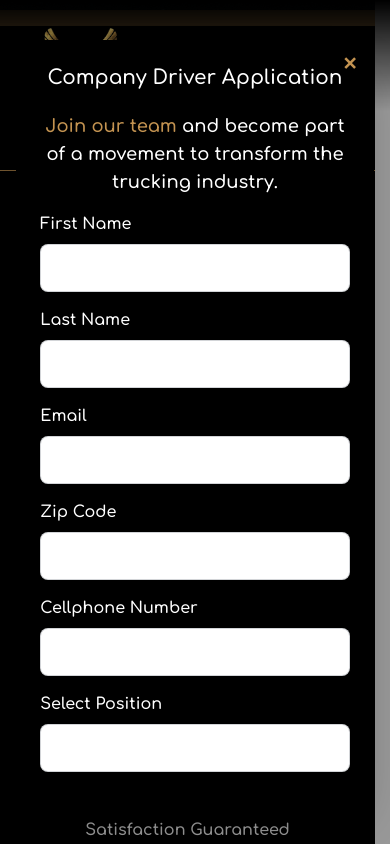
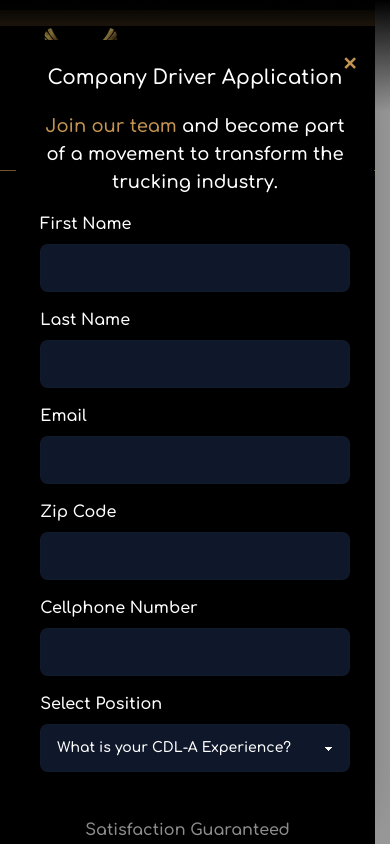
Before and after one commit to darnteam/Eagle-Axis, a React (Create React App) app: page / in a window 390 px wide. Both pictures are taken after a click on the button "COMPANY DRIVER". Shown: the part 834-1678 px from the top of the page. Built offline with nearby package versions, Linux system fonts and the light colour scheme.

Commit message:
FINAL - Hosted

```diff
--- a/src/components/ApplicationModal/ApplicationModal.jsx
+++ b/src/components/ApplicationModal/ApplicationModal.jsx
@@ -99,7 +99,7 @@ export const ApplicationModal = ({ position, id }) => {
                 value={formData.firstName}
                 onChange={handleChange}
                 required
-                className="input input-bordered w-full"
+                className="input bg-slate-900	 input-bordered w-full"
               />
 
               <label className="block mt-4 mb-2">Last Name</label>
@@ -109,7 +109,7 @@ export const ApplicationModal = ({ position, id }) => {
                 value={formData.lastName}
                 onChange={handleChange}
                 required
-                className="input input-bordered w-full"
+                className="input bg-slate-900	input-bordered w-full"
               />
 
               <label className="block mt-4 mb-2">Email</label>
@@ -119,7 +119,7 @@ export const ApplicationModal = ({ position, id }) => {
                 value={formData.email}
                 onChange={handleChange}
                 required
-                className="input input-bordered w-full"
+                className="input bg-slate-900 input-bordered w-full"
               />
 
               <label className="block mt-4 mb-2">Zip Code</label>
@@ -129,7 +129,7 @@ export const ApplicationModal = ({ position, id }) => {
                 value={formData.zip}
                 onChange={handleChange}
                 required
-                className="input input-bordered w-full"
+                className="input bg-slate-900 input-bordered w-full"
               />
 
               <label className="block mt-4 mb-2">Cellphone Number</label>
@@ -139,24 +139,22 @@ export const ApplicationModal = ({ position, id }) => {
                 value={formData.cellphone}
                 onChange={handleChange}
                 required
-                className="input input-bordered w-full"
+                className="input bg-slate-900 input-bordered w-full"
               />
 
-              <label className="block mt-4 mb-2">Select Position</label>
+              <label className="block  mt-4 mb-2">Select Position</label>
               <select
                 name="option"
                 value={formData.option}
                 onChange={handleChange}
                 required
-                className="select select-bordered w-full"
+                className="select select-bordered bg-slate-900 w-full"
               >
                 <option value="" disabled>
                   What is your CDL-A Experience?
                 </option>
-                <option value="No CDL-A">No CDL-A</option>
-                <option value="0-6 months">0-6 months</option>
-                <option value="6-12 months">6-12 months</option>
-                <option value="1+ years">1+ years</option>
+                <option value="Less than 2 years">Less than 2 years</option>
+                <option value="2+ years">2+ years</option>
               </select>
             </div>
 
--- a/src/components/ImageCarousel/ImageCarousel.jsx
+++ b/src/components/ImageCarousel/ImageCarousel.jsx
@@ -39,7 +39,7 @@ const ImageCarousel = ({ scrollToCardSection }) => {
             alt="Background"
           />
           <div className="absolute top-0 left-0 w-full h-full flex justify-center items-center bg-black bg-opacity-50">
-            <div className="px-4 sm:px-6 md:px-12 lg:px-16 mt-20 text-white text-center lg:text-left">
+            <div className="px-4 sm:px-6 md:px-12 lg:px-16 md:mt-20 text-white text-center lg:text-left">
               <h1
                 style={{ fontFamily: "Comfortaa" }}
                 className={`w-full md:w-2/3 lg:w-2/3 uppercase font-black text-opacity-90 text-2xl sm:text-3xl md:text-4xl lg:text-5xl transition-all duration-1000 ${
```
